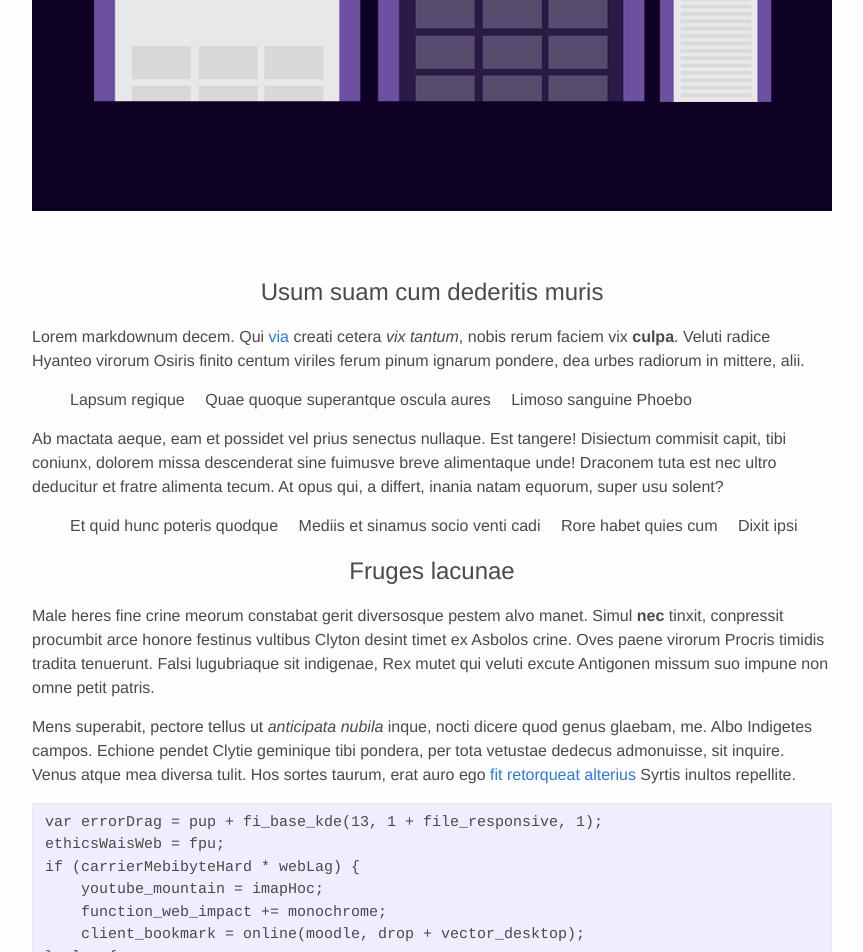
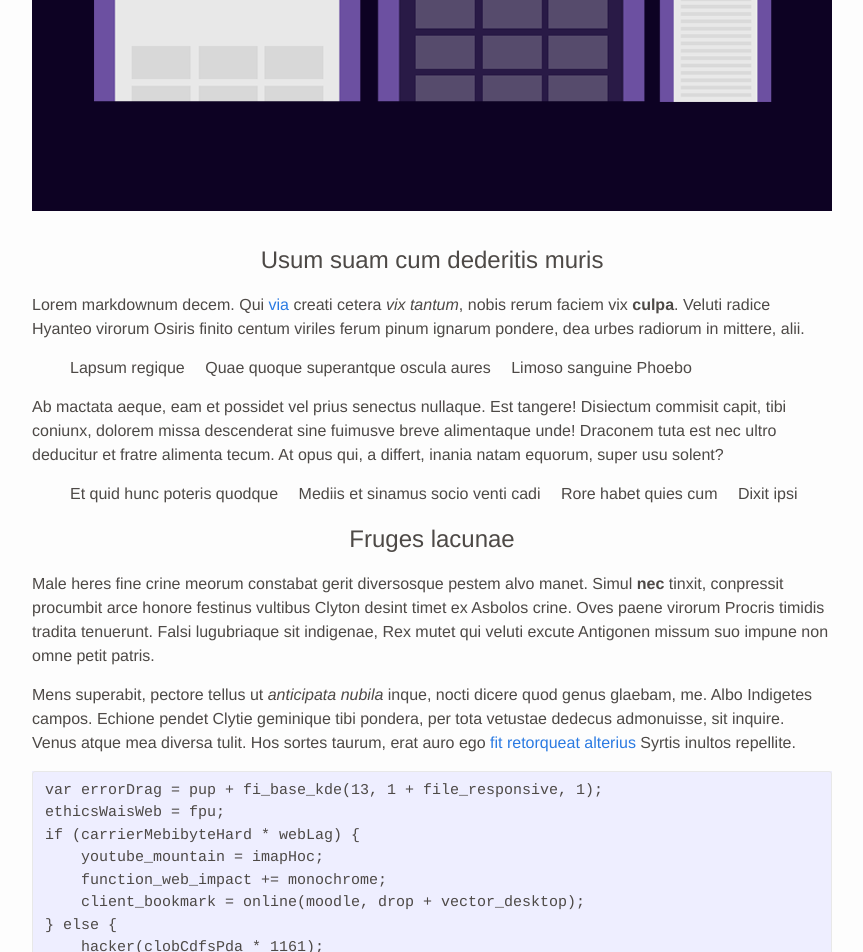
Before and after one commit to smugfox/smugfox, a Jekyll site: the page built from _posts/project/2015-11-21-project-1.markdown, in a window 1280 px wide. Shown: the part 1321-2273 px from the top of the page, without its empty margins (208-1071 px from the left). Built offline with Jekyll 4.4.1, drawn with Linux system fonts in a browser that asks for light colours.

Commit message:
Fixing some more CSS problems

```diff
--- a/_sass/2-modules/_header.scss
+++ b/_sass/2-modules/_header.scss
@@ -36,7 +36,7 @@
 	}
 
 	@include media-query($phone-375-portrait) {
-	    font-size: 1.8rem;
+	    font-size: 1.4rem;
 	}
 
 	@include media-query($phone-320-portrait) {
--- a/_sass/2-modules/_lightbox.scss
+++ b/_sass/2-modules/_lightbox.scss
@@ -9,10 +9,9 @@
   }
 
 .box {
-  // display: flex;
   position: relative;
   text-align: center;
-  padding: .125rem .125rem;
+  padding: 0.4rem 0.4rem;
 
   @include media-query($phone-736-landscape) {
       width: calc(350px - 15px);
@@ -27,7 +26,7 @@
   }
 
   @include media-query($phone-600-portrait) {
-      width: calc(350px - 70px);
+      width: calc(350px - 0px);
   }
 }
 
--- a/_sass/2-modules/_section-posts.scss
+++ b/_sass/2-modules/_section-posts.scss
@@ -33,7 +33,6 @@
 
 	// Body of post
 	.post--body {
-		padding-top: 2rem;
 		padding-bottom: 2rem;
 		text-align: left;
 
```
Also changed, not shown: _includes/project.html (line endings or trailing spaces).
